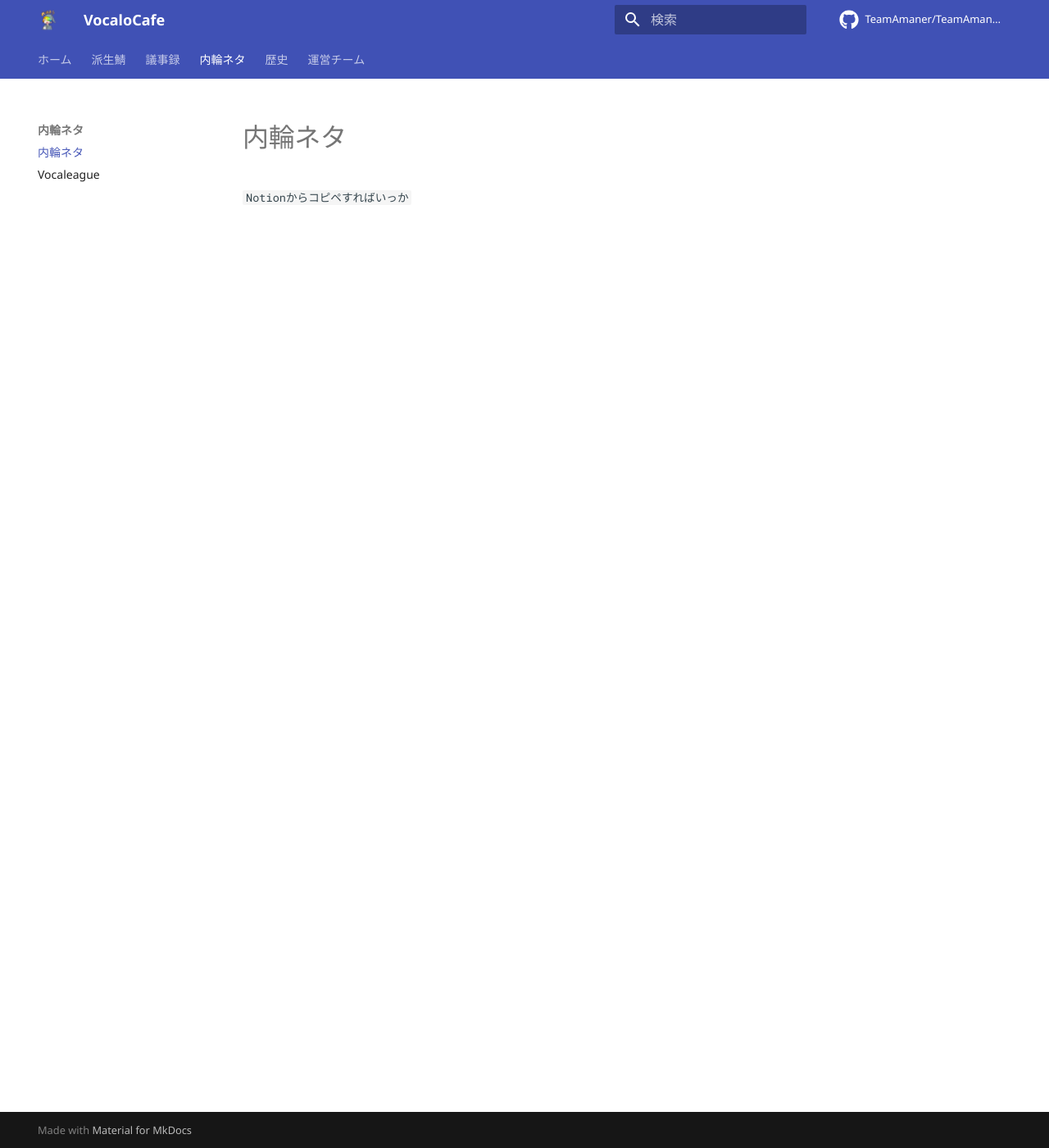
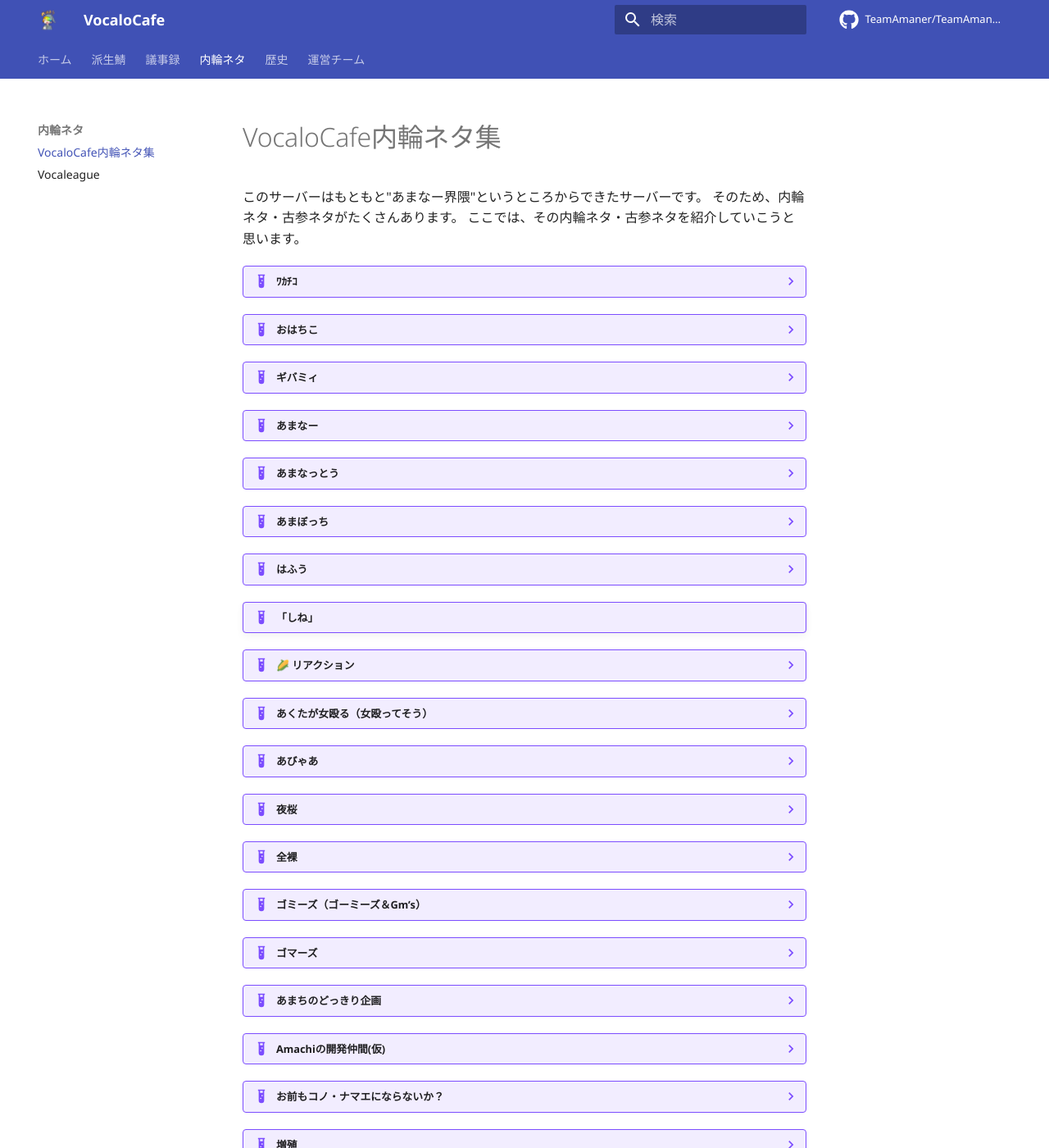
Before and after one commit to TeamAmaner/TeamAmaner.github.io, an MkDocs documentation site: the page built from docs/neta.md, in a window 1280 px wide and 1400 px high. Shown: the whole window at 82% size. Built offline with MkDocs 1.6.1 and Material for MkDocs 9.7.7, drawn with Linux system fonts in a browser that asks for light colours; comment, search, counter and statistics services are not loaded; some of the changed lines change nothing that is shown; some of the changed text lies outside the part shown.

Commit message:
[Add]: 内輪ネタ
- 内輪ネタをNotionから持ってきた
- 画像とかも持ってきた

```diff
--- a/docs/neta.md
+++ b/docs/neta.md
@@ -1,3 +1,111 @@
-# 内輪ネタ
+# VocaloCafe内輪ネタ集
 
-`Notionからコピペすればいっか`
+このサーバーはもともと"あまなー界隈"というところからできたサーバーです。
+そのため、内輪ネタ・古参ネタがたくさんあります。
+ここでは、その内輪ネタ・古参ネタを紹介していこうと思います。
+
+??? example "ﾜｶﾁｺ"
+    最近ではあまり見かけなくなった古参ネタ「ﾜｶﾁｺ」
+    あまちの第二回目配信にて、wktkをﾜｸﾃｶではなく、ﾜｶﾁｺと呼んでしまったところから始まる。
+
+??? example "おはちこ"
+    本当の初期～今まで、おぷちゃでずっと使われている言葉です。
+    ﾜｶﾁｺの派生形
+
+??? example "ギバミィ"
+    あんころ餅（ネコ丸）のことを指す。
+    当時(?)、【ミラティブ】という配信サイトにて配信していたことが発覚
+    鯖内のVCで常に発狂と号泣を繰り返していたことから、
+    発狂の多い、引退してしまった某V-TuberとVOMSの【天野ピカミィ】を掛けて、
+    【ギバミィ】と呼ばれるようになった。
+    <img src="media/mochi01.png" alt="ｷﾞﾊﾞﾐｨの画像">
+
+??? example "あまなー"
+    Amachiのリスナー
+    略して【あまなー】
+    【あまな～】とも言う
+    あまちの配信で普及した。
+    youtubeアカウントにつけてる人が多い
+
+??? example "あまなっとう"
+    あまなーと納豆を掛けてできた造語
+    一時期、あまなっとうがあまなー界隈のマスコットキャラクターになった。
+    ３つ目の動画が、古参ネタの全てを物語っている...
+    <video width="100%" height="auto" controls>
+    <source src="media/am1.mp4" type="video/mp4">
+    </video>
+    <video width="100%" height="auto" controls>
+    <source src="media/am2.mp4" type="video/mp4">
+    </video>
+    <video width="100%" height="auto" controls>
+    <source src="media/am3.mp4" type="video/mp4">
+    </video>
+
+??? example "あまぼっち"
+    鯖主のAmachiさんが、自他共に認めるぼっちであることからできたネタです。
+    よく一人でボイチャにいるため、あまぼっちと呼ばれるようになりました。
+    もし、Amachiさんが一人でボイチャにいたら、あまぼっちって呼んであげましょう。
+
+??? example "はふう"
+    はふぅ！とは、りむさんが、以前やふぅ！というのを言い間違えた時にできた言葉です。現在は、リムさん本人を指す場合もあります。
+    鯖内で、はふぅと打つとメンションされたり、消されたりしてしまうので、「はふう」と使ったり「はふ　ぅ」と書かれる事もあります。（誤字じゃないよ）
+
+!!! example "「しね」"
+
+??? example "🌽 リアクション"
+    上のﾜｶﾁｺから派生した
+    「おつちこ・ばいちこ」
+    をコーン（トウモロコシ）と掛けたネタ
+    作ったのは、"メッセージ送信を禁止されていた"コヨミ📅さん
+
+??? example "あくたが女殴る（女殴ってそう）"
+    スクドラが面白がって、つけたネタ
+    元々女殴ってる雰囲気だったから殴ってるって言って、その後、あくさんがセンター分けと判明し、センター分けでマジで殴ってんじゃんwwwwwとなったそう。（本人談）
+    ＊実際に殴ってるわけではないので、ご注意ください
+
+??? example "あびゃあ"
+
+??? example "夜桜"
+
+??? example "全裸"
+
+??? example "ゴミーズ（ゴーミーズ＆Gm’s）"
+
+??? example "ゴマーズ"
+    きのこのこが、Gm'sを読み間違えたことでできたネタ
+
+??? example "あまちのどっきり企画"
+    あまちのやらかしの一つ
+    Pythonをそこそこ理解し、Bot開発をそこそこ理解したことで、調子に乗り、【Amachiの開発仲間(仮)】所属のReply・Zect監修の元、クラッカーによるサーバー乗っ取りどっきりを行った。
+    案の定、どっきりは大成功！
+    しかし、過呼吸を起こす人が出たり、普段怒らない人が激怒するなど、結果は散々となった。
+    結果、Amachiは病み、当時存在していたAmachiが運営していたサーバーを全部消し、すべてが幕を閉じた。
+    <img src="media/enshutu.PNG" alt="演出">
+
+??? example "Amachiの開発仲間(仮)"
+    いつ始まったかもつけてる本人は知らない。確か、【名無し。】というプログラマーがつけてたから、ノリでつけてみたから？よく覚えとらん
+    by. Zect
+    [TeamAmaner](http://github.com/TeamAmaner)
+
+??? example "お前もコノ・ナマエにならないか？"
+??? example "増殖"
+    サブ垢の名前を変更して、VCに同じ名前の人を量産したところから始まった。
+    ??? example "（実は...）"
+        あまちが「暇だから」と言って、同じVCの人のニックネームを管理者権限使って変更したのが起源
+
+??? example "暇人"
+    これは、【Mee6】という会話しただけレベルが上がっていくシステムのランキング上位者の敬称(蔑称)である。
+    起源は、
+    「レベル高い人すごいな...」
+    「あれ、暇なだけだよ。」
+    ⇩レベル一覧
+    [MEE6 - The Discord Bot](https://mee6.xyz/leaderboard/808283612105408533)
+
+> 内輪ネタ募集中！
+> ・「これ、内輪ネタじゃね？」
+> ・「俺はGmじゃねーー！！！」
+> ・「この文章追加して！」
+> ・「え？あまちはぼっちだよ？」
+> 等ありましたら、
+> 本部の【# 質問・要望・相談】か
+> Zect#3279のDiscord DMまで
```
Also changed, not shown: docs/media/enshutu.PNG (added), docs/media/mochi01.png (added), 3 other files.
